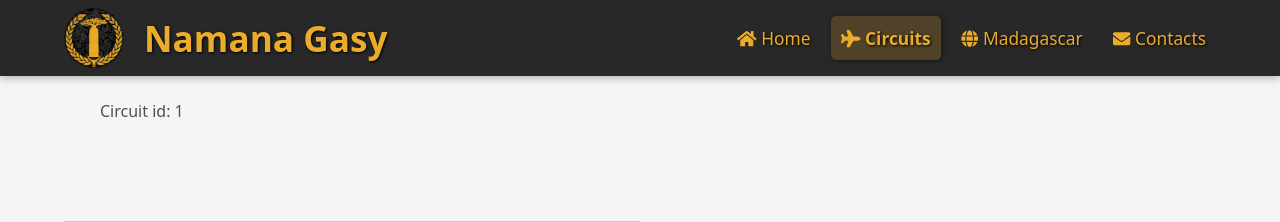
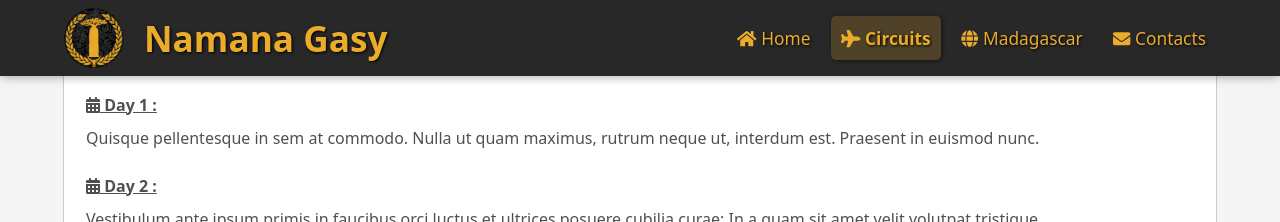
Before and after one commit to TAndrian/namanagasy, a Next.js app: page /circuits/1 in a window 1280 px wide. Shown: the top 222 px of the page. Built offline with nearby package versions, Linux system fonts and the light colour scheme.

Commit message:
remove text selection

```diff
--- a/pages/circuits/[id].jsx
+++ b/pages/circuits/[id].jsx
@@ -5,6 +5,7 @@ import Page from "components/Page";
 import PageLoading from "components/PageLoading";
 import { PageProvider } from "hooks/usePage";
 import Planning from "components/Planning";
+import Itinerary from "components/Itinerary";
 
 /*
 	Circuit details
@@ -23,10 +24,10 @@ const CircuitDetails = () => {
 				Trip to Baobabs Alley for all budgets
 			</Heading>
 			<Page active={ 1 }>
-				<p className="pd-50 mg-50">Circuit id: { id }</p>
-				<div className="container f-r-be-st">
-					<div className="w-50">
+				<div className="circuit-details n-s">
+					<div className="circuit-details__main container w-100">
 						<Planning />
+						<Itinerary />
 					</div>
 				</div>
 			</Page>
```
